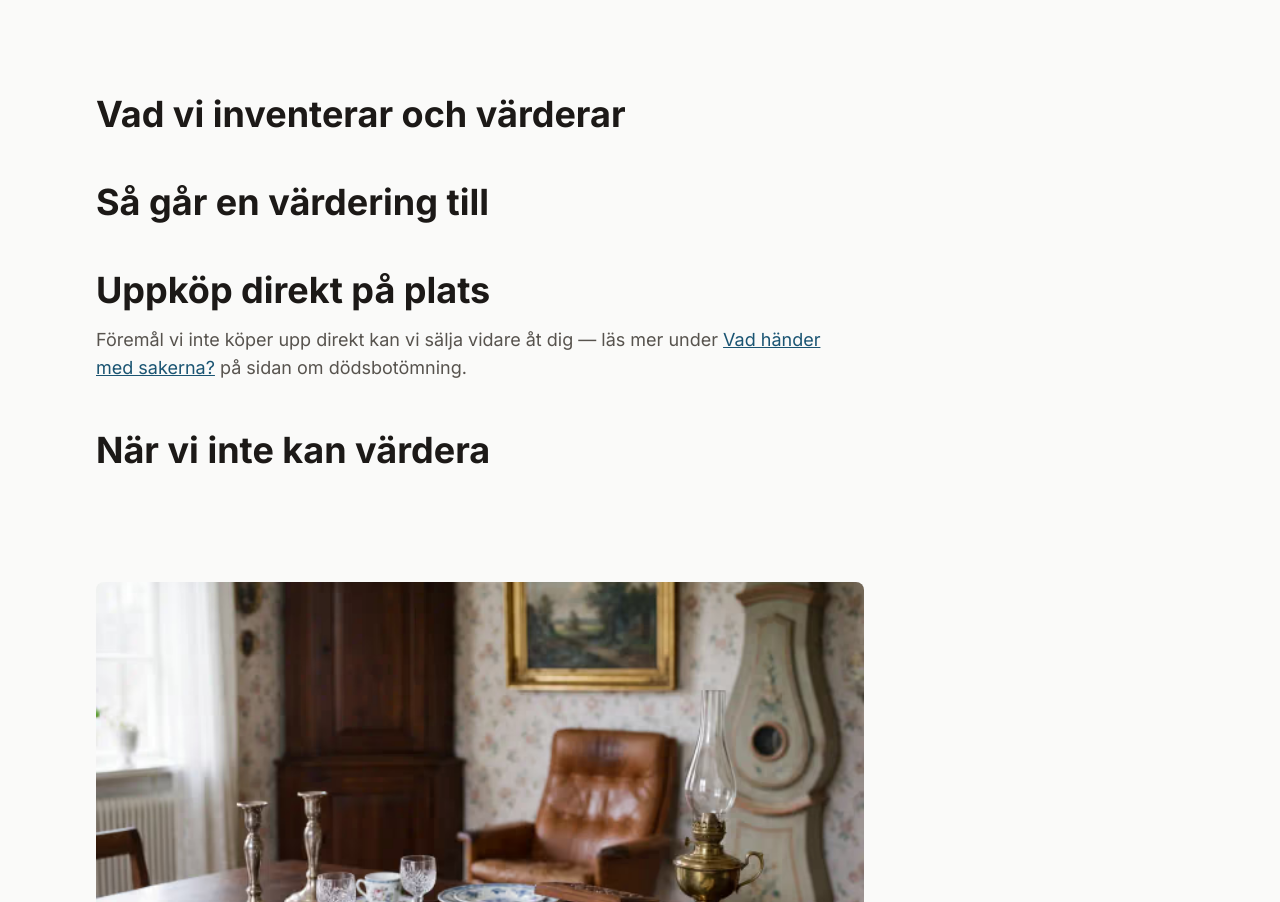
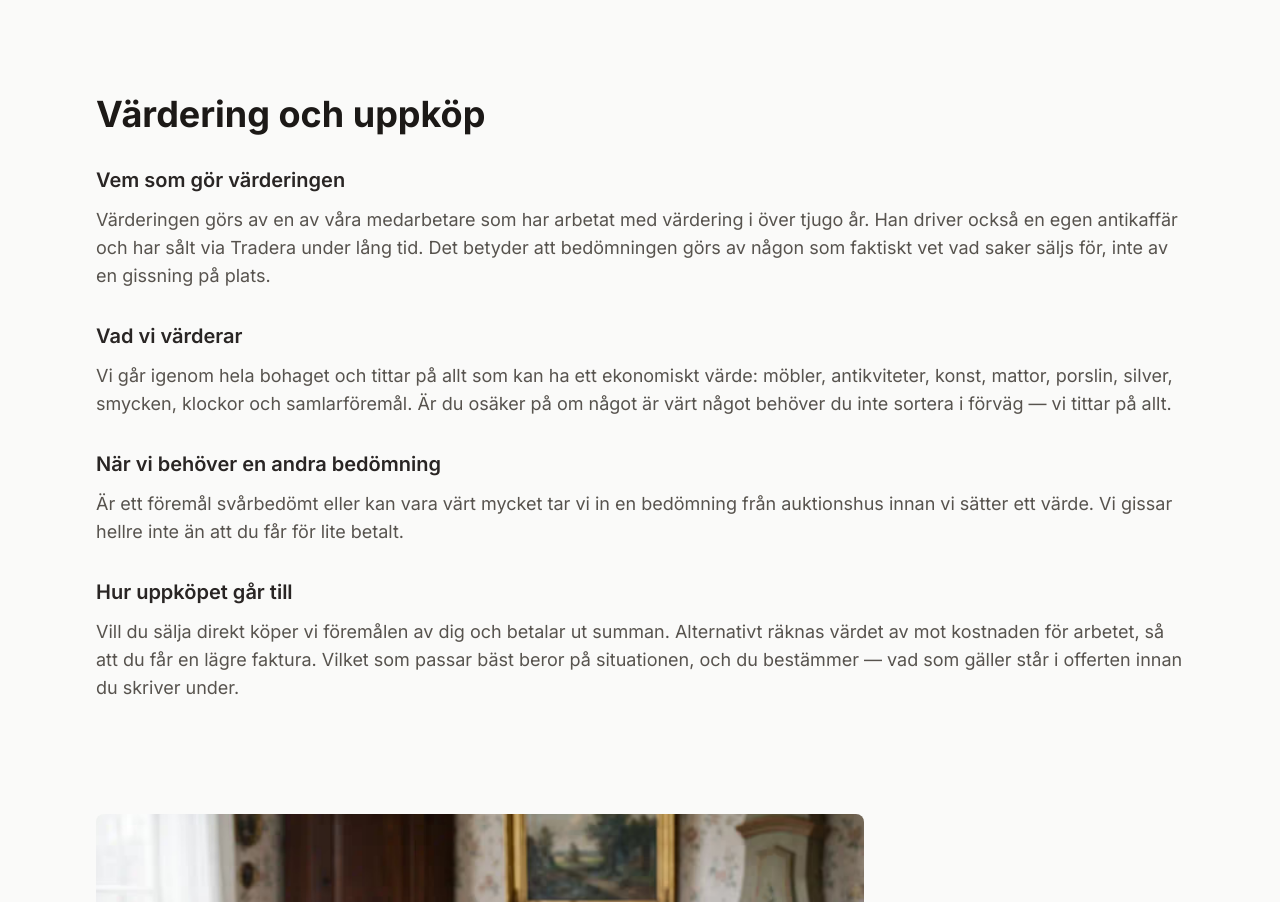
Before and after one commit to Abbe91/mydodsbo, a Next.js app: page /tjanster/vardering-och-uppkop in a window 1280 px wide. Shown: the part 879-1781 px from the top of the page. Built offline with nearby package versions, Linux system fonts and the light colour scheme.

Commit message:
update the text

```diff
--- a/app/tjanster/bortforsling/page.tsx
+++ b/app/tjanster/bortforsling/page.tsx
@@ -5,7 +5,6 @@ import { FaqItem } from '@/components/ui/FaqItem'
 import { ContactForm } from '@/components/forms/ContactForm'
 import { ServiceJsonLd } from '@/components/seo/ServiceJsonLd'
 import { FaqPageJsonLd } from '@/components/seo/FaqPageJsonLd'
-import { VadHanderMedSakerna } from '@/components/content/VadHanderMedSakerna'
 import { company } from '@/lib/company'
 
 export const metadata: Metadata = {
@@ -90,24 +89,50 @@ export default function BortforslingPage() {
       <div className="container">
         <div className="pt-16 md:pt-24 pb-16 md:pb-24">
           <h2 className="text-2xl md:text-4xl font-bold text-stone-900 leading-tight mb-4">
-            Hur vi hanterar bortforsling
+            Bortforsling och återvinning
           </h2>
-          {/* TODO: Beskriv er process — hur ni sorterar, väljer mottagare, dokumenterar */}
 
-          <h2 className="text-2xl md:text-4xl font-bold text-stone-900 leading-tight mt-12 mb-4">
-            Återbruk och återvinning
-          </h2>
-          <VadHanderMedSakerna only={['skanka', 'kassera']} hideHeading />
+          <h3 className="text-lg md:text-xl font-semibold text-stone-800 mt-8 mb-3">
+            Vi tar hand om hela bohaget
+          </h3>
+          <p className="text-base md:text-lg text-stone-600 leading-relaxed mb-4">
+            Vi tömmer och forslar bort allt som ska ut ur bostaden — möbler, husgeråd,
+            vitvaror, kartonger och det som står kvar i förråd, källare och på vinden.
+            Du behöver inte sortera eller bära ut något själv innan vi kommer.
+          </p>
 
-          <h2 className="text-2xl md:text-4xl font-bold text-stone-900 leading-tight mt-12 mb-4">
-            Transport och fordon
-          </h2>
-          {/* TODO: Beskriv er fordonsflotta och hur ni hanterar transport praktiskt */}
+          <h3 className="text-lg md:text-xl font-semibold text-stone-800 mt-8 mb-3">
+            Fordon och bemanning
+          </h3>
+          <p className="text-base md:text-lg text-stone-600 leading-relaxed mb-4">
+            Vi har både lastbil och skåpbil och väljer fordon efter hur mycket som ska ut
+            och hur bostaden ligger till. Vi kör alltid inom tillåten lastvikt.
+          </p>
+          <p className="text-base md:text-lg text-stone-600 leading-relaxed mb-4">
+            Hur många vi är beror på uppdraget. En mindre bostad klarar vi med tre
+            personer, och vid större uppdrag är vi upp till sex. Det gör att vi oftast blir
+            klara på en till två dagar.
+          </p>
 
-          <h2 className="text-2xl md:text-4xl font-bold text-stone-900 leading-tight mt-12 mb-4">
-            Dokumentation
-          </h2>
-          {/* TODO: Beskriv om/hur ni dokumenterar vart gods tagit vägen */}
+          <h3 className="text-lg md:text-xl font-semibold text-stone-800 mt-8 mb-3">
+            Farligt avfall
+          </h3>
+          <p className="text-base md:text-lg text-stone-600 leading-relaxed mb-4">
+            Färg, lösningsmedel, kemikalier och batterier räknas som farligt avfall och
+            har egna regler för transport och hantering. Vi lämnar sådant på rätt
+            mottagningsstation — du behöver inte ta hand om det själv, men vi går igenom
+            det med dig innan så att du vet vad som gäller.
+          </p>
+
+          <h3 className="text-lg md:text-xl font-semibold text-stone-800 mt-8 mb-3">
+            Dokumentation om du vill ha det
+          </h3>
+          <p className="text-base md:text-lg text-stone-600 leading-relaxed mb-4">
+            Vill du ha dokumentation på vad som forslats bort och var det lämnats ordnar vi
+            det. Säg till innan vi skriver avtalet så lägger vi in det i uppdraget. Det är
+            vanligt när anhöriga bor på annan ort eller utomlands och inte kan vara på
+            plats.
+          </p>
         </div>
 
         <div className="relative max-w-3xl aspect-video mb-16 md:mb-24 overflow-hidden rounded-lg">
--- a/app/tjanster/vardering-och-uppkop/page.tsx
+++ b/app/tjanster/vardering-och-uppkop/page.tsx
@@ -5,7 +5,6 @@ import { FaqItem } from '@/components/ui/FaqItem'
 import { ContactForm } from '@/components/forms/ContactForm'
 import { ServiceJsonLd } from '@/components/seo/ServiceJsonLd'
 import { FaqPageJsonLd } from '@/components/seo/FaqPageJsonLd'
-import { vadHanderMedSakernaId } from '@/content/vad-hander-med-sakerna'
 import { company } from '@/lib/company'
 
 export const metadata: Metadata = {
@@ -90,31 +89,47 @@ export default function VarderingPage() {
       <div className="container">
         <div className="pt-16 md:pt-24 pb-16 md:pb-24">
           <h2 className="text-2xl md:text-4xl font-bold text-stone-900 leading-tight mb-4">
-            Vad vi inventerar och värderar
+            Värdering och uppköp
           </h2>
-          {/* TODO: Beskriv vilka kategorier av föremål ni tittar på och hur ni bedömer dem */}
 
-          <h2 className="text-2xl md:text-4xl font-bold text-stone-900 leading-tight mt-12 mb-4">
-            Så går en värdering till
-          </h2>
-          {/* TODO: Beskriv processen steg för steg — hur ni dokumenterar, hur ni kommunicerar med familjen */}
-
-          <h2 className="text-2xl md:text-4xl font-bold text-stone-900 leading-tight mt-12 mb-4">
-            Uppköp direkt på plats
-          </h2>
-          {/* TODO: Förklara hur uppköpsprocessen fungerar — hur ni sätter pris, hur betalning sker */}
-          <p className="text-base md:text-lg text-stone-600 leading-relaxed max-w-prose">
-            Föremål vi inte köper upp direkt kan vi sälja vidare åt dig — läs mer under{' '}
-            <Link href={`/tjanster/dodsbotomning#${vadHanderMedSakernaId}`} className="text-brand-700 underline hover:text-brand-800">
-              Vad händer med sakerna?
-            </Link>{' '}
-            på sidan om dödsbotömning.
+          <h3 className="text-lg md:text-xl font-semibold text-stone-800 mt-8 mb-3">
+            Vem som gör värderingen
+          </h3>
+          <p className="text-base md:text-lg text-stone-600 leading-relaxed mb-4">
+            Värderingen görs av en av våra medarbetare som har arbetat med värdering i över
+            tjugo år. Han driver också en egen antikaffär och har sålt via Tradera under
+            lång tid. Det betyder att bedömningen görs av någon som faktiskt vet vad saker
+            säljs för, inte av en gissning på plats.
           </p>
 
-          <h2 className="text-2xl md:text-4xl font-bold text-stone-900 leading-tight mt-12 mb-4">
-            När vi inte kan värdera
-          </h2>
-          {/* TODO: Var ärlig om gränserna för er kompetens och hur ni hjälper vidare */}
+          <h3 className="text-lg md:text-xl font-semibold text-stone-800 mt-8 mb-3">
+            Vad vi värderar
+          </h3>
+          <p className="text-base md:text-lg text-stone-600 leading-relaxed mb-4">
+            Vi går igenom hela bohaget och tittar på allt som kan ha ett ekonomiskt värde:
+            möbler, antikviteter, konst, mattor, porslin, silver, smycken, klockor och
+            samlarföremål. Är du osäker på om något är värt något behöver du inte sortera
+            i förväg — vi tittar på allt.
+          </p>
+
+          <h3 className="text-lg md:text-xl font-semibold text-stone-800 mt-8 mb-3">
+            När vi behöver en andra bedömning
+          </h3>
+          <p className="text-base md:text-lg text-stone-600 leading-relaxed mb-4">
+            Är ett föremål svårbedömt eller kan vara värt mycket tar vi in en bedömning
+            från auktionshus innan vi sätter ett värde. Vi gissar hellre inte än att du får
+            för lite betalt.
+          </p>
+
+          <h3 className="text-lg md:text-xl font-semibold text-stone-800 mt-8 mb-3">
+            Hur uppköpet går till
+          </h3>
+          <p className="text-base md:text-lg text-stone-600 leading-relaxed mb-4">
+            Vill du sälja direkt köper vi föremålen av dig och betalar ut summan.
+            Alternativt räknas värdet av mot kostnaden för arbetet, så att du får en lägre
+            faktura. Vilket som passar bäst beror på situationen, och du bestämmer — vad
+            som gäller står i offerten innan du skriver under.
+          </p>
         </div>
 
         <div className="relative max-w-3xl aspect-video mb-16 md:mb-24 overflow-hidden rounded-lg">
```
